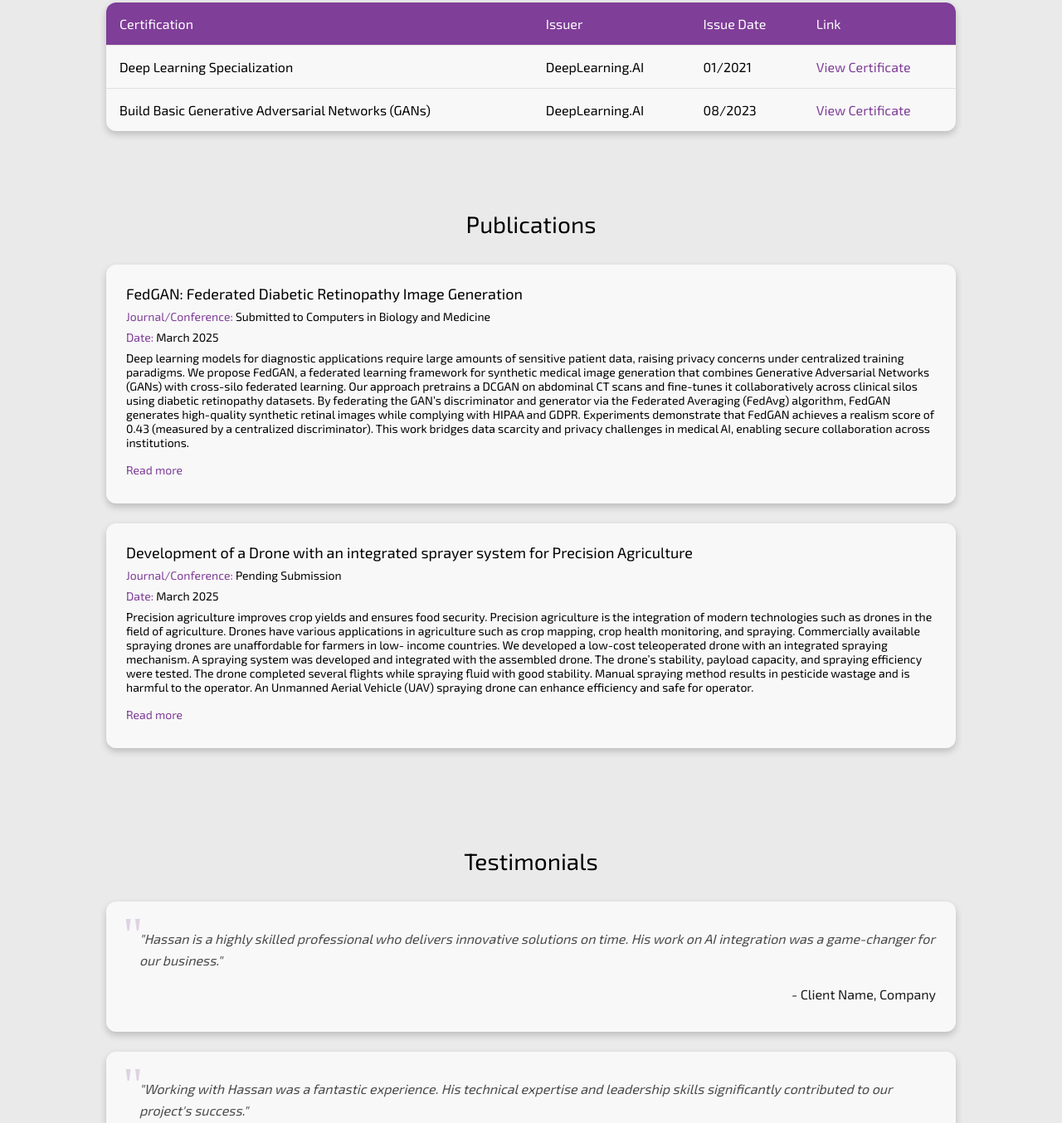
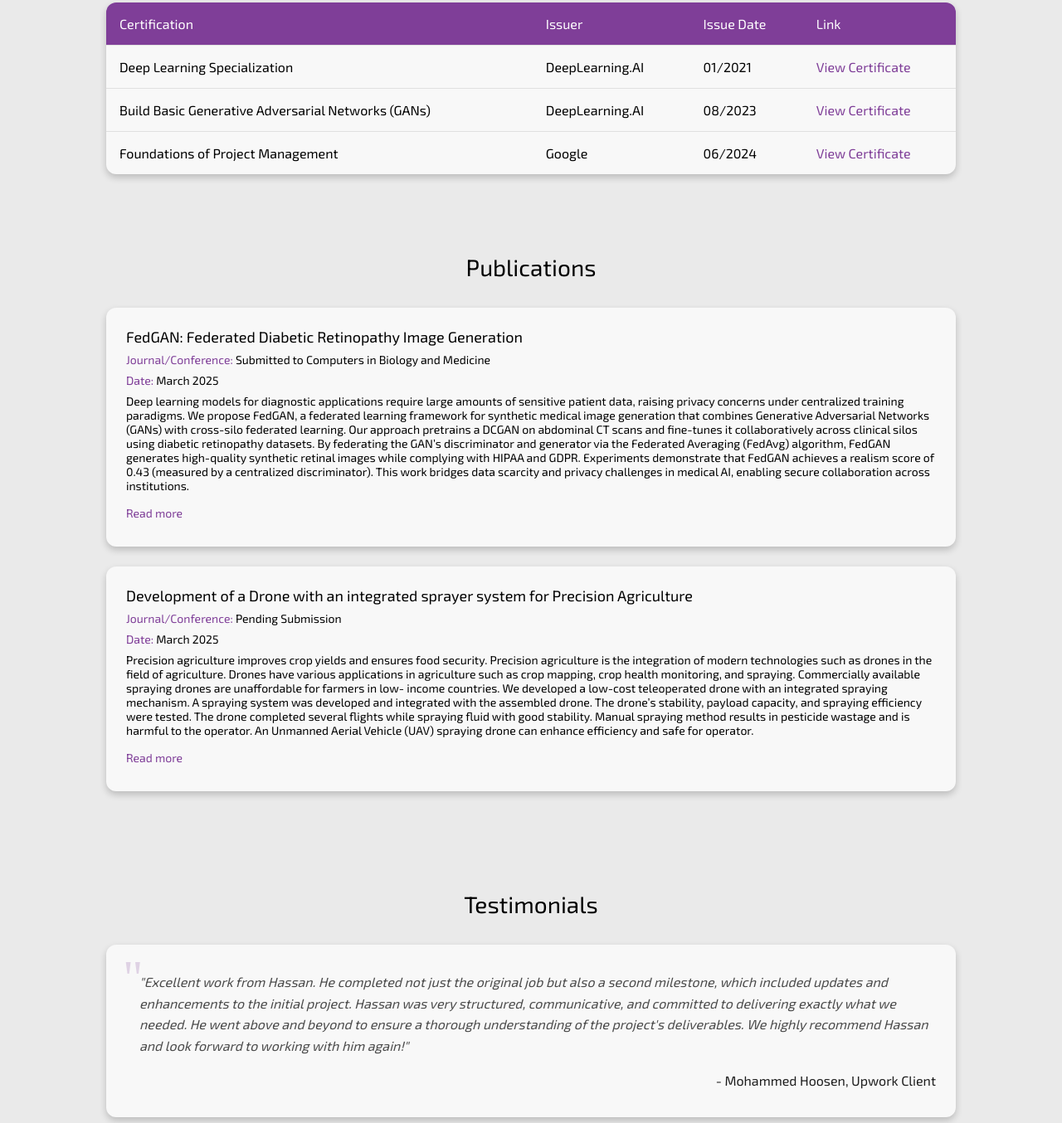
Before and after one commit to hassan-kamran/hassan-kamran.github.io, a plain HTML site: page index.html in a window 1280 px wide. Shown: the part 4964-6318 px from the top of the page at 83% size. Drawn offline with Linux system fonts and the light colour scheme.

Commit message:
Updated Content

```diff
--- a/index.html
+++ b/index.html
@@ -1015,6 +1015,19 @@
                 >
               </td>
             </tr>
+
+            <tr>
+              <td>Foundations of Project Management</td>
+              <td>Google</td>
+              <td>06/2024</td>
+              <td>
+                <a
+                  href="https://www.coursera.org/account/accomplishments/certificate/YR6GQ7XESHPB"
+                  target="_blank"
+                  >View Certificate</a
+                >
+              </td>
+            </tr>
           </tbody>
         </table>
       </section>
@@ -1082,11 +1095,15 @@
         <h2>Testimonials</h2>
         <article class="testimonial-item">
           <p>
-            "Hassan is a highly skilled professional who delivers innovative
-            solutions on time. His work on AI integration was a game-changer for
-            our business."
+            "Excellent work from Hassan. He completed not just the original job
+            but also a second milestone, which included updates and enhancements
+            to the initial project. Hassan was very structured, communicative,
+            and committed to delivering exactly what we needed. He went above
+            and beyond to ensure a thorough understanding of the project's
+            deliverables. We highly recommend Hassan and look forward to working
+            with him again!"
           </p>
-          <p class="testimonial-author">- Client Name, Company</p>
+          <p class="testimonial-author">- Mohammed Hoosen, Upwork Client</p>
         </article>
         <article class="testimonial-item">
           <p>
```
